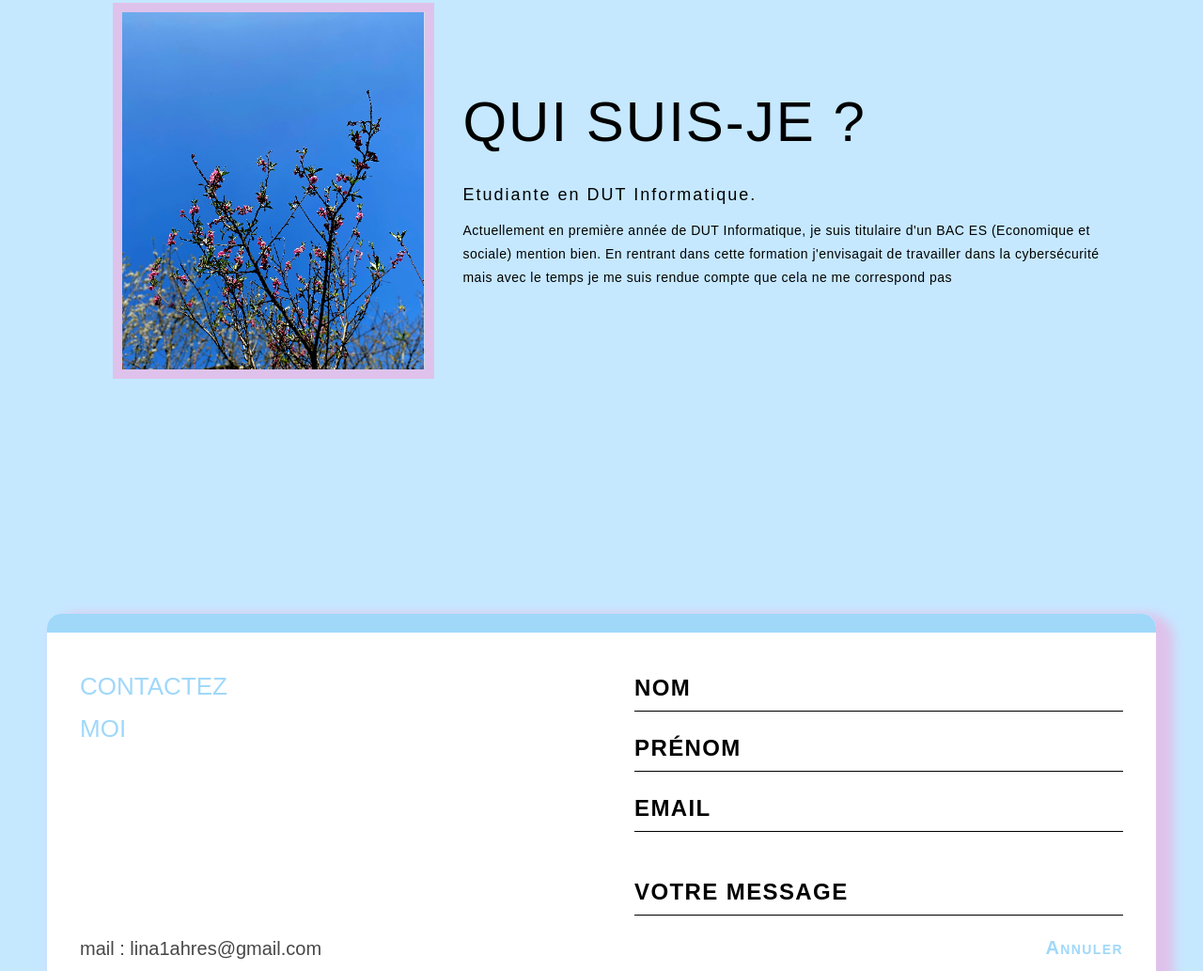
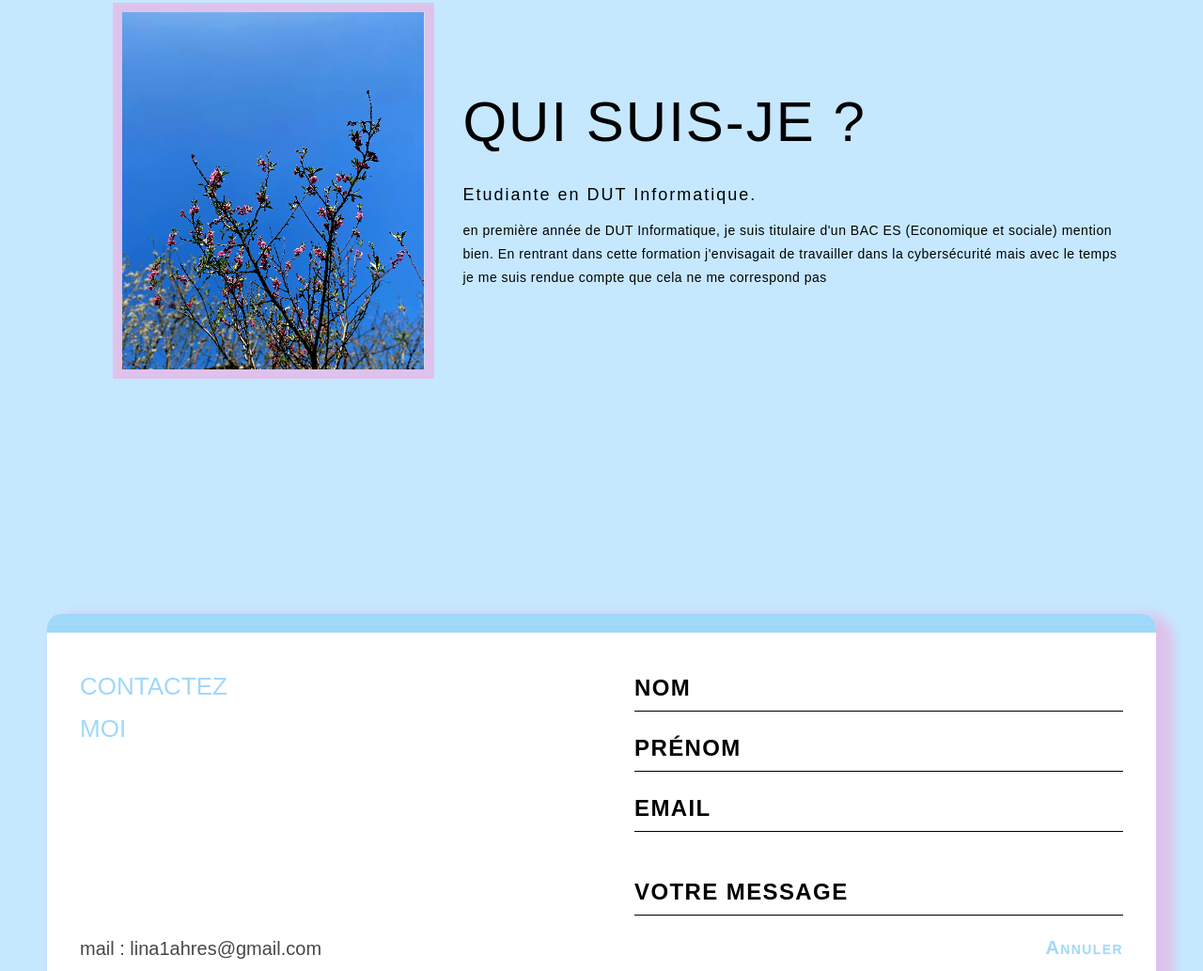
Before and after one commit to kliina/l_ahres_portfolio, a plain HTML site: page index.html in a window 1280 px wide. Shown: the part 3779-4812 px from the top of the page at 94% size. Drawn offline with Linux system fonts and the light colour scheme.

Commit message:
Update index.html

```diff
--- a/index.html
+++ b/index.html
@@ -183,7 +183,7 @@
       <div class="col-right">
         <h1 class="section-title">Qui suis-je ?</h1>
         <h2>Etudiante en DUT Informatique.</h2>
-        <p>Actuellement en première année de DUT Informatique, je suis titulaire d'un BAC ES (Economique et sociale) mention bien. En rentrant dans cette formation j'envisagait de travailler dans la cybersécurité mais avec le temps je me suis rendue compte que cela ne me correspond pas </p>
+        <p> en première année de DUT Informatique, je suis titulaire d'un BAC ES (Economique et sociale) mention bien. En rentrant dans cette formation j'envisagait de travailler dans la cybersécurité mais avec le temps je me suis rendue compte que cela ne me correspond pas </p>
       </div>
     </div>
   </section>
```
